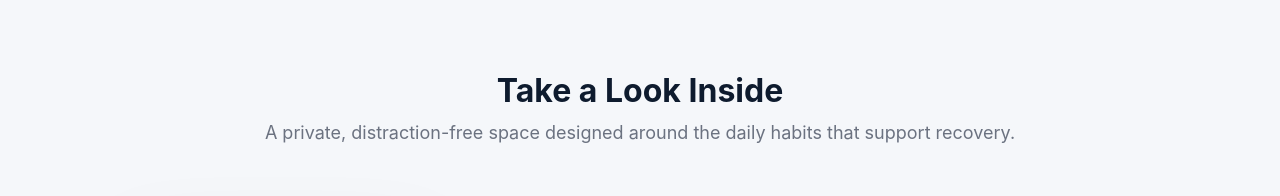
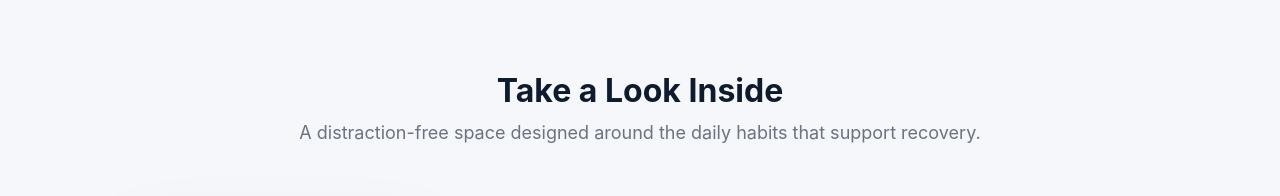
Before and after one commit to johnwolfe459/-wolfe-anchor-privacy, a plain HTML site: page index.html in a window 1280 px wide. Shown: the part 820-1016 px from the top of the page. Drawn offline with Linux system fonts and the light colour scheme.

Commit message:
Update index.html

```diff
--- a/index.html
+++ b/index.html
@@ -96,7 +96,7 @@
   <!-- Showcase -->
   <section class="showcase">
     <h2>Take a Look Inside</h2>
-    <p class="sub">A private, distraction-free space designed around the daily habits that support recovery.</p>
+    <p class="sub">A distraction-free space designed around the daily habits that support recovery.</p>
 
     <div class="showcase-row">
       <div class="showcase-img"><img src="homescreen.PNG" alt="Wolfe Anchor home dashboard screenshot" /></div>
```
